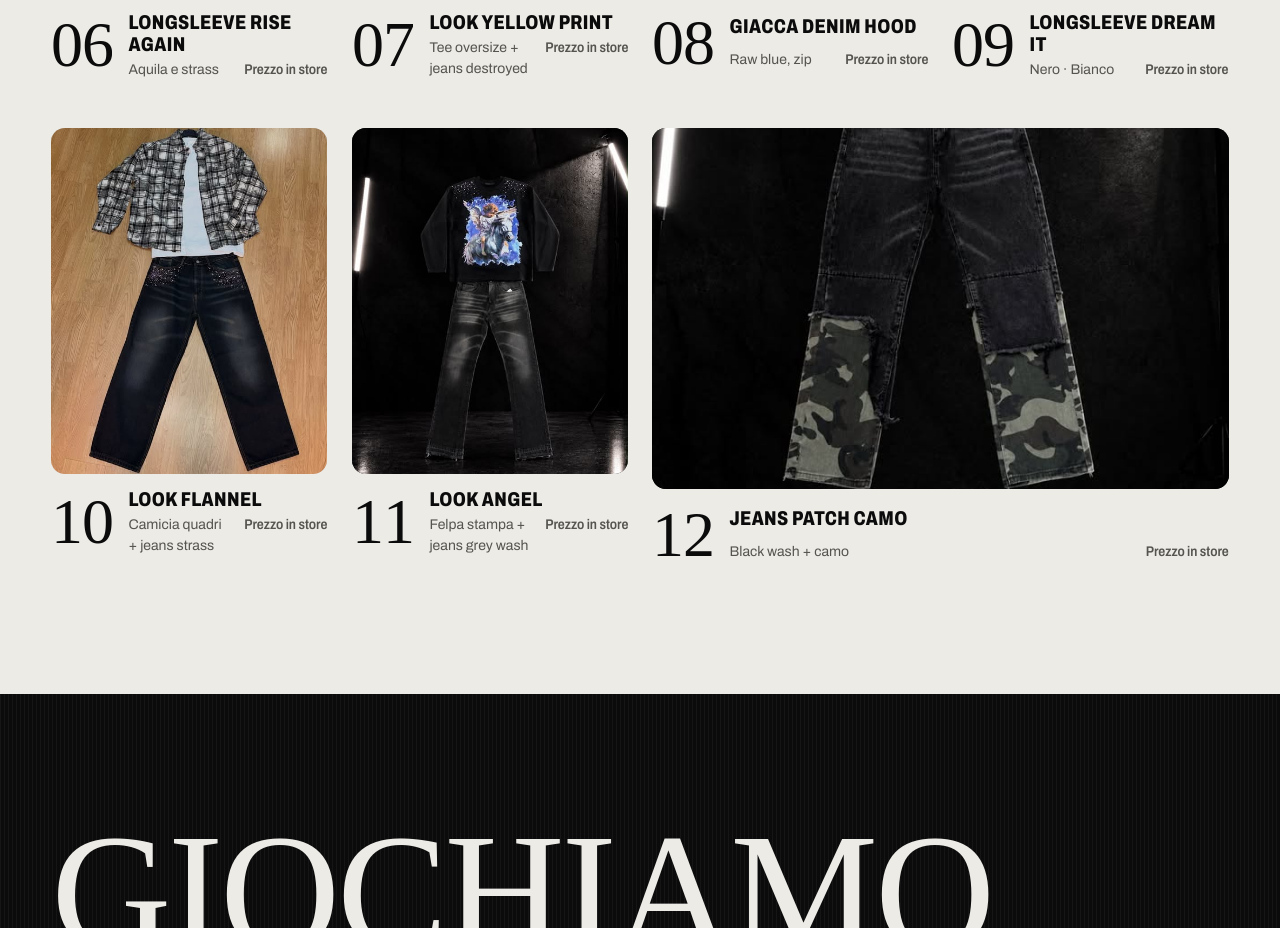
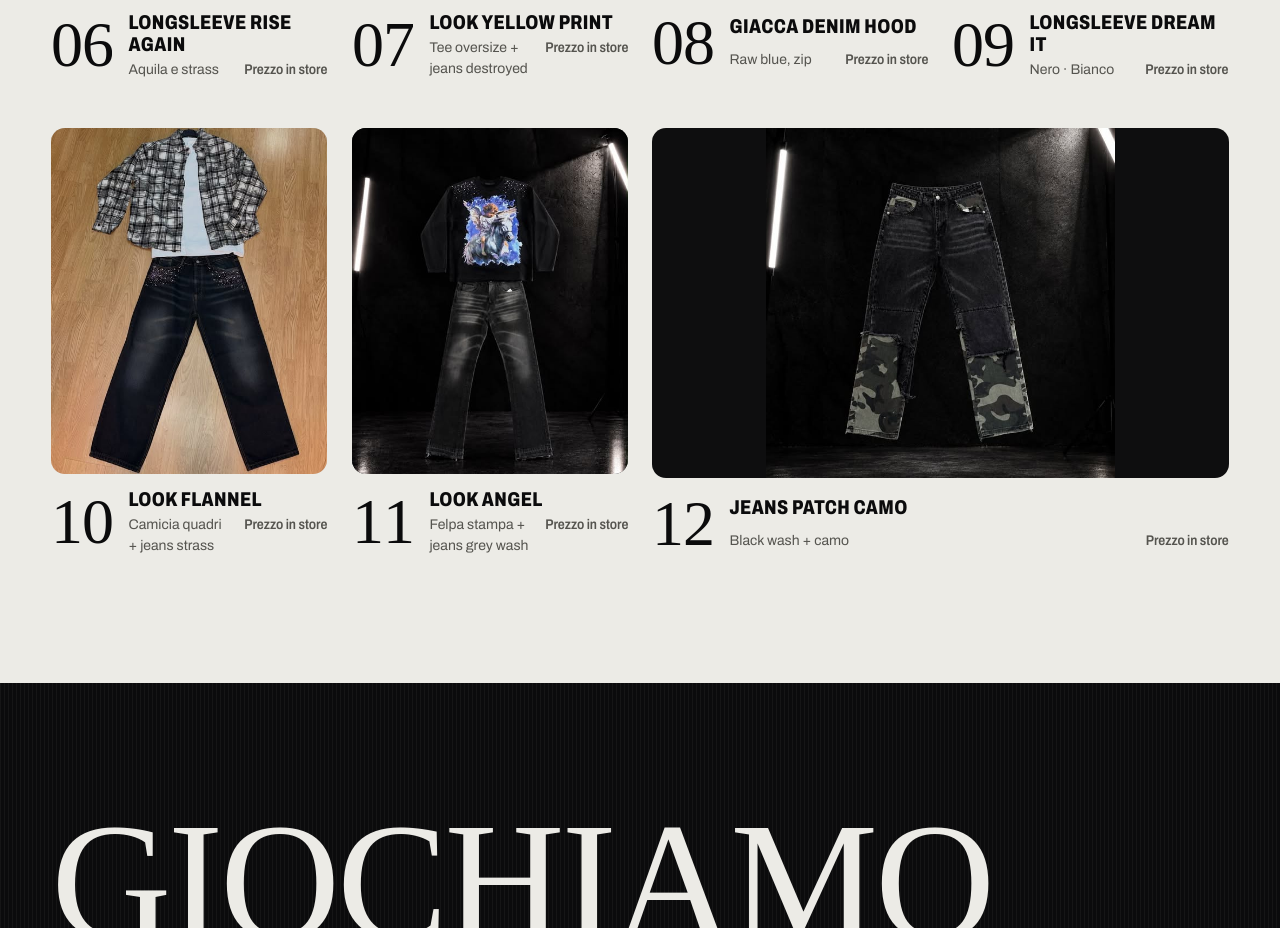
Before and after one commit to Matteoiazz/BL_Store, a plain HTML site: page index.html in a window 1280 px wide. Shown: the part 2681-3609 px from the top of the page. Drawn offline with Linux system fonts and the light colour scheme; a web font is replaced by a local one.

Commit message:
Ultima riga del roster calcolata per colonne, card larghe con foto intera

```diff
--- a/assets/css/style.css
+++ b/assets/css/style.css
@@ -198,8 +198,11 @@ html { scrollbar-color: var(--ink-3) var(--ink); scrollbar-width: thin; }
 .player__img { position: relative; overflow: hidden; border-radius: 14px; aspect-ratio: 4 / 5; background: var(--heather-2); }
 .player.is-feature .player__btn { height: 100%; display: grid; grid-template-rows: minmax(0, 1fr) auto; }
 .player.is-feature .player__img { aspect-ratio: auto; height: 100%; min-height: 0; }
-.player.is-wide .player__img { aspect-ratio: 8 / 5; }
-.player.is-wide .player__img img { object-position: 50% 70%; }
+/* last player closing its row: shares the row's height with its neighbours */
+.player.is-wide .player__btn { height: 100%; display: grid; grid-template-rows: minmax(0, 1fr) auto; }
+.player.is-wide .player__img { aspect-ratio: auto; height: 100%; min-height: 0; }
+.player.is-wide .player__img img, .player.is-solo .player__img img { position: absolute; inset: 0; object-fit: contain; }
+.player.is-solo .player__img { aspect-ratio: 2 / 1; }
 .player__img[data-ground="black"] { background: #0e0e0f; }
 .player__img img { width: 100%; height: 100%; object-fit: cover; transition: transform .9s var(--out), filter .6s; }
 .player__btn:hover .player__img img { transform: scale(1.045); }
--- a/assets/js/main.js
+++ b/assets/js/main.js
@@ -162,15 +162,18 @@
   /* no row ends on an empty cell: the last player stretches to close it */
   function closeRow() {
     const items = $$(".player", grid);
-    items.forEach(li => { li.classList.remove("is-wide"); li.style.gridColumn = ""; });
+    items.forEach(li => { li.classList.remove("is-wide", "is-solo"); li.style.gridColumn = ""; });
     const last = items[items.length - 1];
     if (!last || items.length < 2) return;
-    const cs = getComputedStyle(grid);
-    const cols = cs.gridTemplateColumns.split(" ").length;
-    const colW = parseFloat(cs.gridTemplateColumns.split(" ")[0]), gap = parseFloat(cs.columnGap) || 0;
-    const at = Math.round((last.getBoundingClientRect().left - grid.getBoundingClientRect().left) / (colW + gap));
+    const cols = getComputedStyle(grid).gridTemplateColumns.split(" ").length;
+    const hasFeature = items[0].classList.contains("is-feature");
+    const featureCells = hasFeature ? (cols <= 2 ? cols : 4) : 1;
+    const before = featureCells + (items.length - 2);   // cells filled before the last player
+    const at = before % cols;
     const span = cols - at;
-    if (span > 1) { last.style.gridColumn = `span ${span}`; last.classList.add("is-wide"); }
+    last.style.gridColumn = `span ${span}`;
+    if (span === cols && span > 1) last.classList.add("is-solo");
+    else if (span > 1) last.classList.add("is-wide");
   }
   let rT; addEventListener("resize", () => { clearTimeout(rT); rT = setTimeout(closeRow, 120); });
 
```
